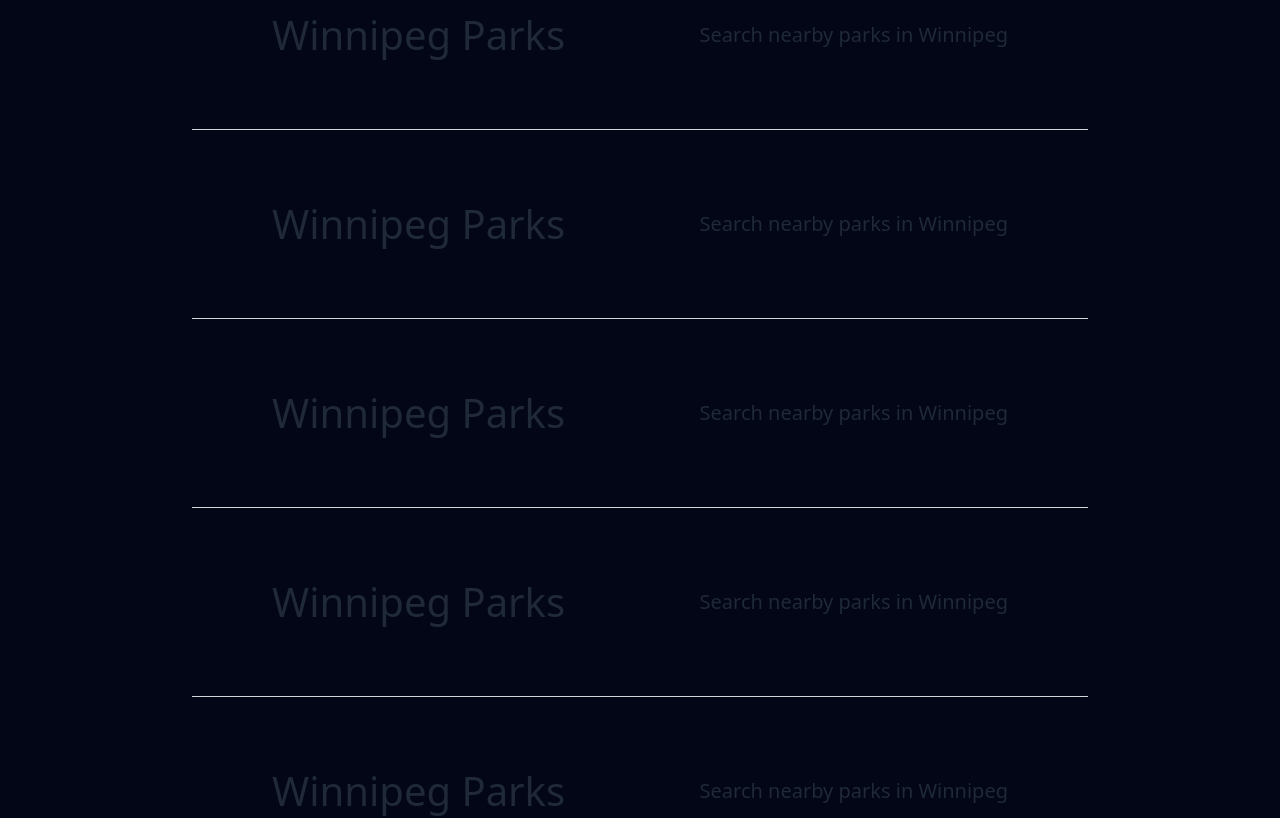
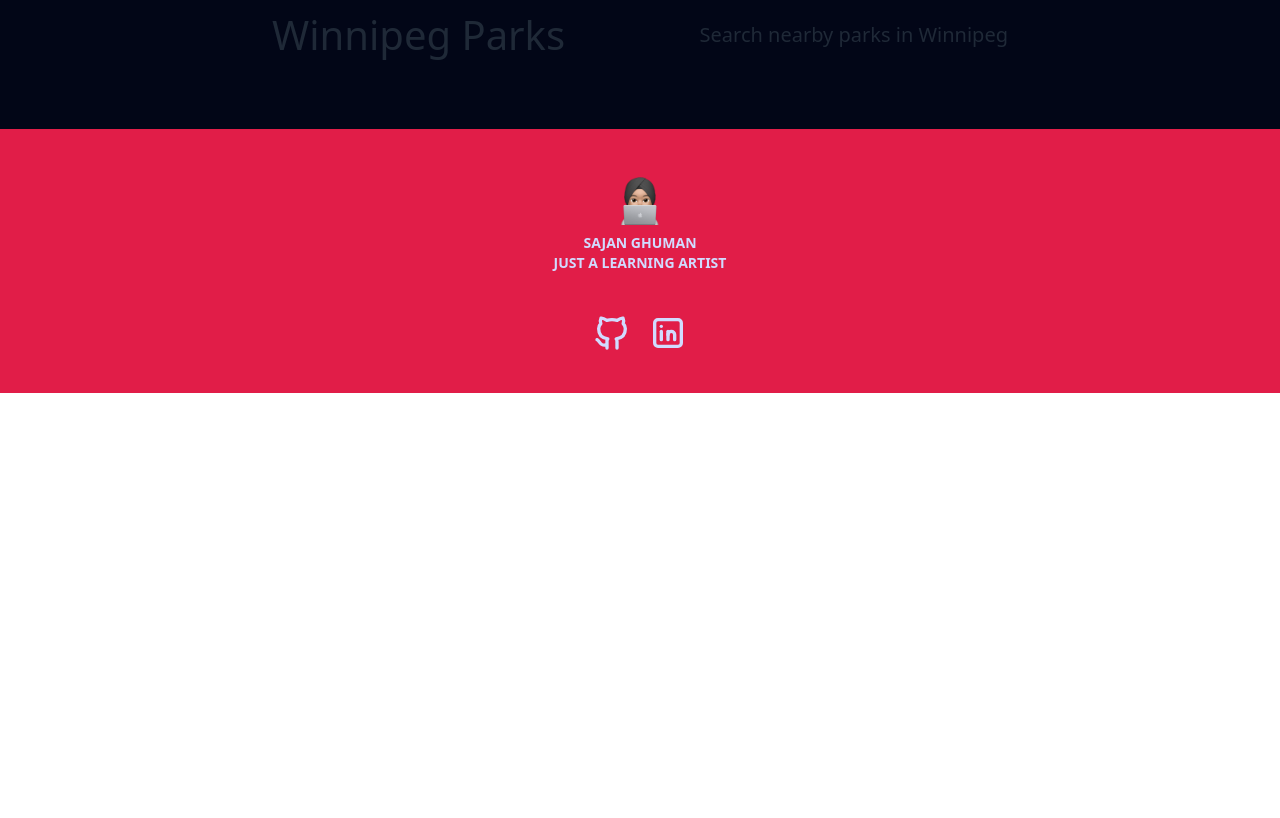
Before and after one commit to SajanGhuman/Portfolio, a Next.js app: page /projects in a window 1280 px wide. Shown: the part 860-1678 px from the top of the page. After the commit the page ends 1253 px from the top, so only its background shows below. Built offline with nearby package versions, Linux system fonts and the light colour scheme.

Commit message:
Remove projects

```diff
--- a/app/components/projects.tsx
+++ b/app/components/projects.tsx
@@ -28,34 +28,6 @@ const projects = [
     desc: "Talk to a 3D AI-powered chatbot about naruto series",
     color: "#FFE182",
     website_link: "https://naruto.sajanghuman.com/",
-  },
-  {
-    title: "Winnipeg Parks",
-    src: "parks.jpg",
-    desc: "Search nearby parks in Winnipeg",
-    color: "#A020F0",
-    website_link: "https://parks.sajanghuman.com/",
-  },
-  {
-    title: "Winnipeg Parks",
-    src: "parks.jpg",
-    desc: "Search nearby parks in Winnipeg",
-    color: "#A020F0",
-    website_link: "https://parks.sajanghuman.com/",
-  },
-  {
-    title: "Winnipeg Parks",
-    src: "parks.jpg",
-    desc: "Search nearby parks in Winnipeg",
-    color: "#A020F0",
-    website_link: "https://parks.sajanghuman.com/",
-  },
-  {
-    title: "Winnipeg Parks",
-    src: "parks.jpg",
-    desc: "Search nearby parks in Winnipeg",
-    color: "#A020F0",
-    website_link: "https://parks.sajanghuman.com/",
   },
   {
     title: "Winnipeg Parks",
```
